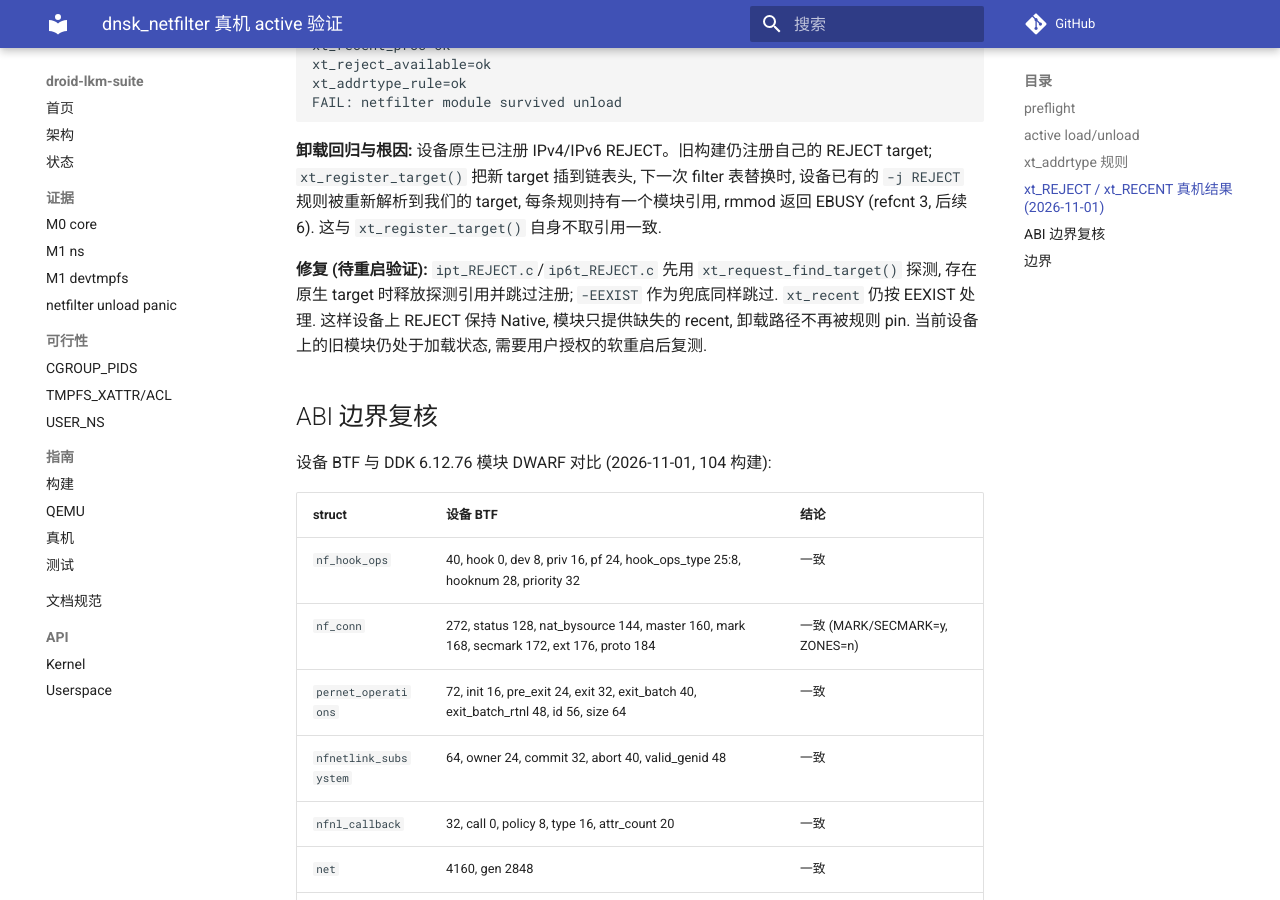
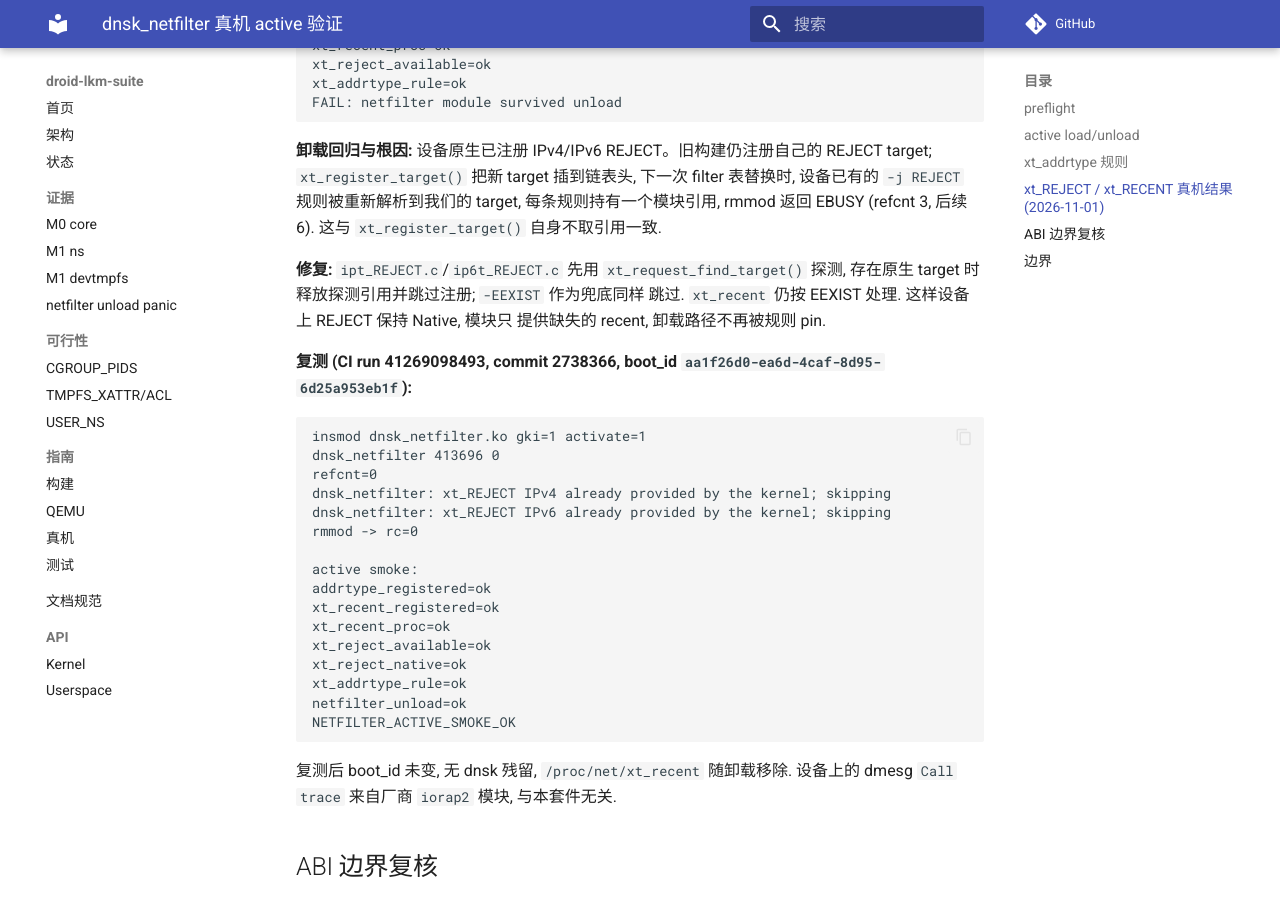
Before and after one commit to uobe1/droid-lkm-suite, an MkDocs documentation site: the page built from docs/evidence/netfilter-active.md, in a window 1280 px wide and 900 px high, scrolled down 1276 px. Built offline with MkDocs 1.6.1 and Material for MkDocs 9.7.7, drawn with Linux system fonts in a browser that asks for light colours; comment, search, counter and statistics services are not loaded.

Commit message:
docs(evidence): record clean REJECT/RECENT native-skip retest
The fixed module now loads with refcnt 0, logs both native REJECT skips,
unloads immediately, and passes the full active smoke after a soft
reboot; update the row and evidence with the device result.

````diff
--- a/docs/evidence/netfilter-active.md
+++ b/docs/evidence/netfilter-active.md
@@ -66,11 +66,35 @@ filter 表替换时, 设备已有的 `-j REJECT` 规则被重新解析到我们
 每条规则持有一个模块引用, rmmod 返回 EBUSY (refcnt 3, 后续 6). 这与
 `xt_register_target()` 自身不取引用一致.
 
-**修复 (待重启验证):** `ipt_REJECT.c`/`ip6t_REJECT.c` 先用
-`xt_request_find_target()` 探测, 存在原生 target 时释放探测引用并跳过注册;
-`-EEXIST` 作为兜底同样跳过. `xt_recent` 仍按 EEXIST 处理. 这样设备上
-REJECT 保持 Native, 模块只提供缺失的 recent, 卸载路径不再被规则 pin.
-当前设备上的旧模块仍处于加载状态, 需要用户授权的软重启后复测.
+**修复:** `ipt_REJECT.c`/`ip6t_REJECT.c` 先用 `xt_request_find_target()`
+探测, 存在原生 target 时释放探测引用并跳过注册; `-EEXIST` 作为兜底同样
+跳过. `xt_recent` 仍按 EEXIST 处理. 这样设备上 REJECT 保持 Native, 模块只
+提供缺失的 recent, 卸载路径不再被规则 pin.
+
+**复测 (CI run 41269098493, commit 2738366, boot_id
+`aa1f26d0-ea6d-4caf-8d95-6d25a953eb1f`):**
+
+```text
+insmod dnsk_netfilter.ko gki=1 activate=1
+dnsk_netfilter 413696 0
+refcnt=0
+dnsk_netfilter: xt_REJECT IPv4 already provided by the kernel; skipping
+dnsk_netfilter: xt_REJECT IPv6 already provided by the kernel; skipping
+rmmod -> rc=0
+
+active smoke:
+addrtype_registered=ok
+xt_recent_registered=ok
+xt_recent_proc=ok
+xt_reject_available=ok
+xt_reject_native=ok
+xt_addrtype_rule=ok
+netfilter_unload=ok
+NETFILTER_ACTIVE_SMOKE_OK
+```
+
+复测后 boot_id 未变, 无 dnsk 残留, `/proc/net/xt_recent` 随卸载移除.
+设备上的 dmesg `Call trace` 来自厂商 `iorap2` 模块, 与本套件无关.
 
 ## ABI 边界复核
 
````
Also changed, not shown: docs/status.md (+1 -1 lines).
